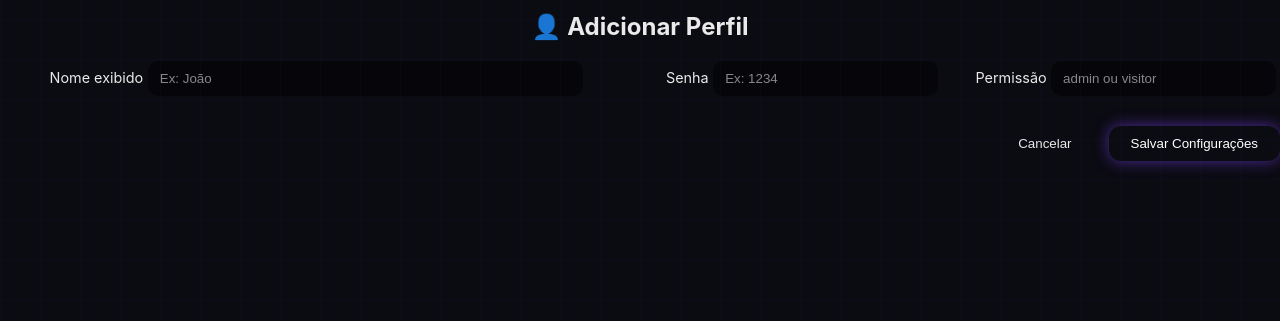
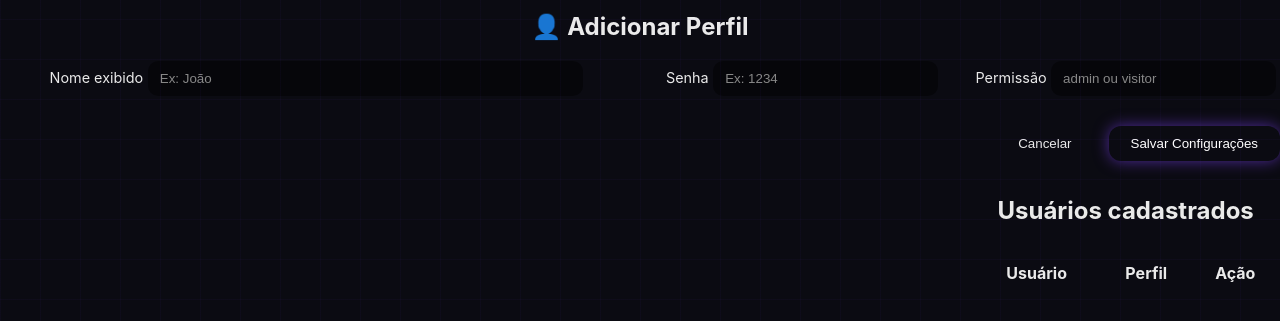
Before and after one commit to marcootavio2008/Aurora-dashboard, a Flask app: page /configs in a window 1280 px wide. Shown: the part 141-462 px from the top of the page. Run offline with Flask 3, Linux system fonts and the light colour scheme; the visitor is signed in with stand-in values (Sample User, id 1); lists and menus that the app fills with data are empty; some libraries are stand-ins or nearby versions.

Commit message:
Atualizar o config.html

```diff
--- a/templates/config.html
+++ b/templates/config.html
@@ -32,6 +32,58 @@
   </button>
 </div>
 
+<h2>Usuários cadastrados</h2>
+<table id="usersTable">
+  <thead>
+    <tr>
+      <th>Usuário</th>
+      <th>Perfil</th>
+      <th>Ação</th>
+    </tr>
+  </thead>
+  <tbody></tbody>
+</table>
+
+<script>
+async function carregarUsuarios() {
+  const res = await fetch("/api/users");
+  const users = await res.json();
+
+  const tbody = document.querySelector("#usersTable tbody");
+  tbody.innerHTML = "";
+
+  users.forEach(u => {
+    const tr = document.createElement("tr");
+
+    tr.innerHTML = `
+      <td>${u.username}</td>
+      <td>${u.role}</td>
+      <td>
+        <button onclick="apagarUsuario(${u.id})">🗑 Apagar</button>
+      </td>
+    `;
+
+    tbody.appendChild(tr);
+  });
+}
+
+async function apagarUsuario(id) {
+  if (!confirm("Tem certeza que deseja apagar este usuário?")) return;
+
+  const res = await fetch(`/api/users/${id}`, {
+    method: "DELETE"
+  });
+
+  if (res.ok) {
+    carregarUsuarios();
+  } else {
+    alert("Erro ao apagar usuário");
+  }
+}
+
+carregarUsuarios();
+</script>
+
 <script src="/static/settings.js"></script>
 
 {% endblock %}
```
